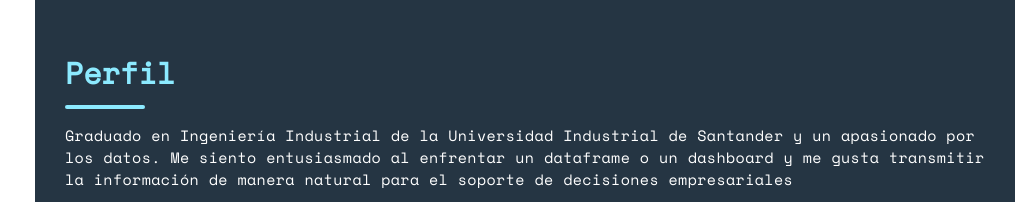
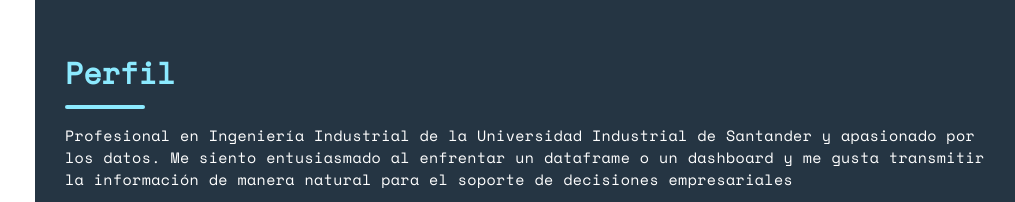
Before and after one commit to DeibyDiazM/DeibyDiazM.github.io, a plain HTML site: page index.html in a window 1280 px wide. Shown: the part 800-1002 px from the top of the page, without its empty margins (265-1280 px from the left). Drawn offline with nearby package versions, Linux system fonts and the light colour scheme.

Commit message:
google analytics 2

```diff
--- a/index.html
+++ b/index.html
@@ -58,7 +58,7 @@
 
             <h1 class="sub-heading">Perfil</h1>
             <div class="divider"></div>
-            <p>Graduado en Ingeniería Industrial de la Universidad Industrial de Santander y un apasionado por los datos.
+            <p>Profesional en Ingeniería Industrial de la Universidad Industrial de Santander y apasionado por los datos.
                 Me siento entusiasmado al enfrentar un dataframe o un dashboard y me gusta transmitir la información de manera natural
                 para el soporte de decisiones empresariales</p>
 
```
